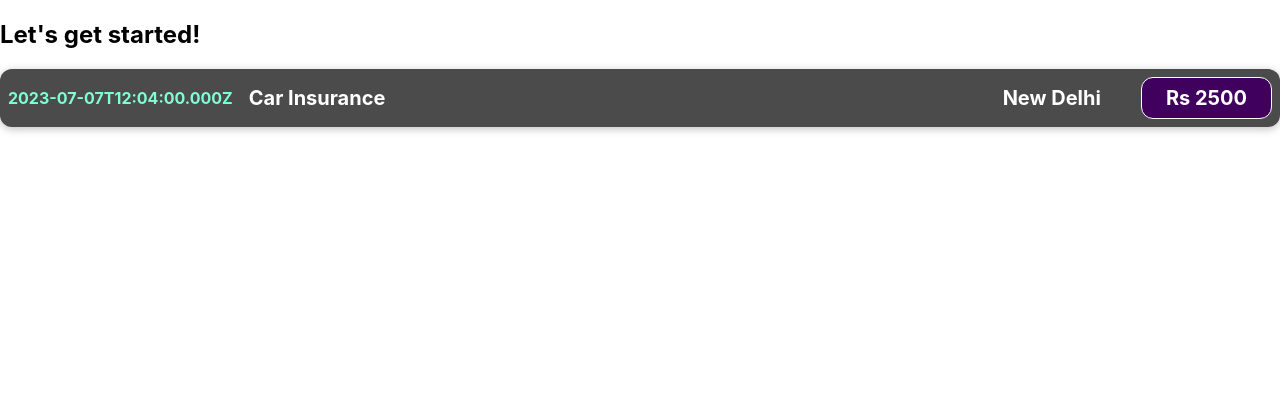
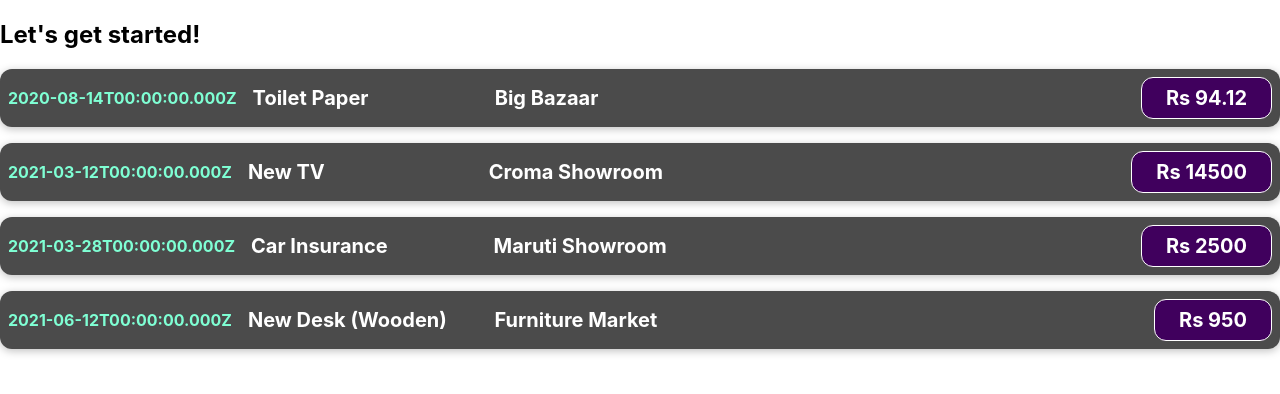
Before and after one commit to alishapaul01/First-React, a React (Create React App) app: page / in a window 1280 px wide. Shown: the top 394 px of the page. Built offline with nearby package versions, Linux system fonts and the light colour scheme.

Commit message:
Used Props

```diff
--- a/src/App.js
+++ b/src/App.js
@@ -3,10 +3,59 @@
 
 import ExpenseItem from './components/Expenseitem';
 function App() {
+  const expenses = [
+    {
+      id: 'e1',
+      title: 'Toilet Paper',
+      amount: 94.12,
+      date: new Date(2020, 7, 14),
+      location: 'Big Bazaar'
+    },
+    {
+      id: 'e2',
+       title: 'New TV',
+       amount: 14500,
+       date: new Date(2021, 2, 12),
+       location: 'Croma Showroom'
+    },
+    {
+      id: 'e3',
+      title: 'Car Insurance',
+      amount: 2500,
+      date: new Date(2021, 2, 28),
+      location: 'Maruti Showroom'
+    },
+    {
+      id: 'e4',
+      title: 'New Desk (Wooden)',
+      amount: 950,
+      date: new Date(2021, 5, 12),
+      location: 'Furniture Market'
+    },
+  ];
   return (
     <div>
       <h2>Let's get started!</h2>
-      <ExpenseItem></ExpenseItem>
+      <ExpenseItem title={expenses[0].title}
+      amount={expenses[0].amount}
+      date={expenses[0].date}
+      location={expenses[0].location}>
+      </ExpenseItem>
+      <ExpenseItem title={expenses[1].title}
+      amount={expenses[1].amount}
+      date={expenses[1].date}
+      location={expenses[1].location}>
+      </ExpenseItem>
+      <ExpenseItem title={expenses[2].title}
+      amount={expenses[2].amount}
+      date={expenses[2].date}
+      location={expenses[2].location}>
+      </ExpenseItem>
+      <ExpenseItem title={expenses[3].title}
+      amount={expenses[3].amount}
+      date={expenses[3].date}
+      location={expenses[3].location}>
+      </ExpenseItem>
     </div>
   );
 }
--- a/src/components/ExpenseItem.css
+++ b/src/components/ExpenseItem.css
@@ -38,13 +38,19 @@
     border-radius: 12px;
 
   }
+
   .expense-item__location{
-    color:white;
-    font: 1rem;
     font-weight: bold;
-    padding: 0.5rem;
+    color: white;
+    align-items: flex-start;
+    flex-flow: column-reverse;
+    justify-content: center;
+    flex: 3;
+    display: flex;
 
   }
+
+
 
   @media (min-width: 580px) {
     .expense-item__description {
@@ -59,8 +65,8 @@
     }
 
     .expense-item__location{
-        font-size: 1.25rem;
-        padding: 0.5rem 1.5rem;
+      font-size: 1.25rem;
+
 
     }
     .expense-item__price {
--- a/src/components/Expenseitem.js
+++ b/src/components/Expenseitem.js
@@ -1,18 +1,14 @@
 import './ExpenseItem.css'
 
-function ExpenseItem(){
-    const expenseDate= new Date();
-    const expenseTitle= 'Car Insurance';
-    const expenseAmount= 2500;
-    const expenseLocation= 'New Delhi';
+function ExpenseItem(props){
+
     return (
     <div className='expense-item'>
-        <div>{expenseDate.toISOString()}</div>
+        <div>{props.date.toISOString()}</div>
         <div className='expense-item__description'>
-            <h2>{expenseTitle}</h2>
-            <div className='expense-item__location'>{expenseLocation}</div>
-            <div className='expense-item__price'>Rs {expenseAmount}</div>
-
+            <h2>{props.title}</h2>
+            <div className='expense-item__location'>{props.location}</div>
+            <div className='expense-item__price'>Rs {props.amount}</div>
         </div>
     </div>
     )
```
